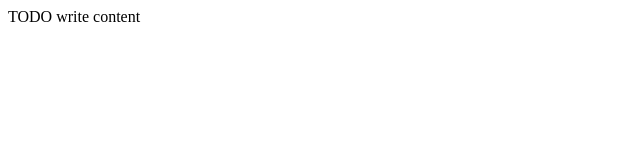
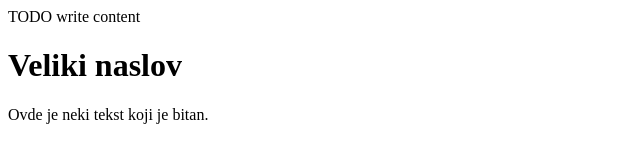
Before and after one commit to 1lordstark/prvisabeansa, a plain HTML site: page public_html/index.html in a window 1280 px wide. Shown: the whole page, without its empty margins (0-640 px from the left). Drawn offline with Linux system fonts and the light colour scheme.

Commit message:
dadat nalov i tekst

```diff
--- a/public_html/index.html
+++ b/public_html/index.html
@@ -12,5 +12,7 @@ and open the template in the editor.
     </head>
     <body>
         <div>TODO write content</div>
+        <h1>Veliki naslov</h1>
+        <p>Ovde je neki tekst koji je bitan.</p>
     </body>
 </html>
```
